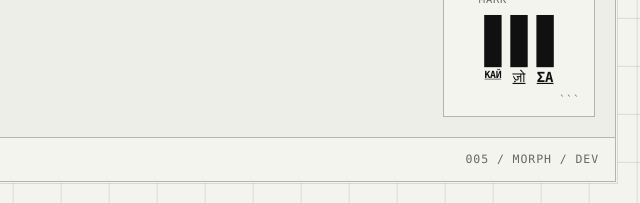
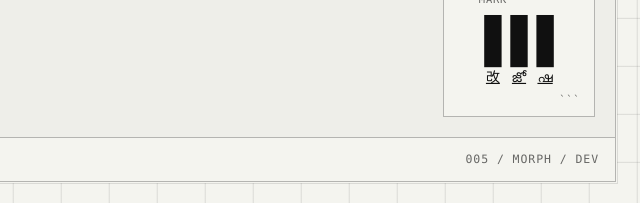
Before and after one commit to Kaizosha/morph-web, a plain HTML site: page index.html in a window 1280 px wide. Shown: the part 594-797 px from the top of the page, 640-1280 px from the left. Drawn offline with Linux system fonts and the light colour scheme.

Commit message:
Restrict logo animation to Indian and Japanese languages

```diff
--- a/assets/scripts/brand-language-intro.js
+++ b/assets/scripts/brand-language-intro.js
@@ -12,49 +12,31 @@
 
   const reduceMotion = window.matchMedia("(prefers-reduced-motion: reduce)");
   const renderings = Object.freeze([
-    rendering("ja-latn", "Latn", "ja", "ja-Latn", ["KAI", "ZŌ", "SHA"]),
-    rendering("ja-ipa", "Latn", "ja", "ja-fonipa", ["kai", "zoː", "ɕa"]),
-    rendering("ja-hira", "Hira", "ja", "ja-Hira", ["かい", "ぞう", "しゃ"]),
-    rendering("ja-kana", "Kana", "ja", "ja-Kana", ["カイ", "ゾー", "シャ"]),
-    rendering("ko-hang", "Hang", "ko", "ko-Hang", ["카이", "조", "샤"]),
-    rendering("ru-cyrl", "Cyrl", "ru", "ru-Cyrl", ["КАЙ", "ДЗО", "ША"]),
-    rendering("sr-cyrl", "Cyrl", "sr", "sr-Cyrl", ["КАЈ", "ЗО", "ША"]),
-    rendering("mn-cyrl", "Cyrl", "mn", "mn-Cyrl", ["КАЙ", "ЗОО", "ША"]),
-    rendering("ckb-arab", "Arab", "ckb", "ckb-Arab", ["کای", "زۆ", "شا"], "rtl"),
-    rendering("he-hebr", "Hebr", "he", "he-Hebr", ["קַאי", "זוֹ", "שַׁה"], "rtl"),
-    rendering("yi-hebr", "Hebr", "yi", "yi-Hebr", ["קײַ", "זאָ", "שאַ"], "rtl"),
-    rendering("syr-syrc", "Syrc", "syr", "syr-Syrc", ["ܟܲܝ", "ܙܳ", "ܫܲ"], "rtl"),
-    rendering("hi-deva", "Deva", "hi", "hi-Deva", ["काइ", "ज़ो", "शा"]),
-    rendering("bn-beng", "Beng", "bn", "bn-Beng", ["কাই", "জ়ো", "শা"]),
-    rendering("pa-guru", "Guru", "pa", "pa-Guru", ["ਕਾਇ", "ਜ਼ੋ", "ਸ਼ਾ"]),
-    rendering("gu-gujr", "Gujr", "gu", "gu-Gujr", ["કાઇ", "ઝો", "શા"]),
-    rendering("or-orya", "Orya", "or", "or-Orya", ["କାଇ", "ଜୋ", "ଶା"]),
-    rendering("ta-taml", "Taml", "ta", "ta-Taml", ["கை", "ஜோ", "ஷ"]),
-    rendering("te-telu", "Telu", "te", "te-Telu", ["కై", "జో", "ష"]),
-    rendering("kn-knda", "Knda", "kn", "kn-Knda", ["ಕೈ", "ಜೋ", "ಶ"]),
-    rendering("ml-mlym", "Mlym", "ml", "ml-Mlym", ["കൈ", "സോ", "ഷ"]),
-    rendering("si-sinh", "Sinh", "si", "si-Sinh", ["කයි", "සෝ", "ෂ"]),
-    rendering("th-thai", "Thai", "th", "th-Thai", ["ไค", "โซ", "ฉะ"]),
-    rendering("lo-laoo", "Laoo", "lo", "lo-Laoo", ["ໄກ", "ໂຊ", "ຊະ"]),
-    rendering("ka-geor", "Geor", "ka", "ka-Geor", ["კაი", "ზო", "შა"]),
-    rendering("hy-armn", "Armn", "hy", "hy-Armn", ["ԿԱՅ", "ԶՈ", "ՇԱ"]),
-    rendering("el-grek", "Grek", "el", "el-Grek", ["ΚΑΪ", "ΖΟ", "ΣΑ"]),
-    rendering("am-ethi", "Ethi", "am", "am-Ethi", ["ካይ", "ዞ", "ሻ"]),
-    rendering("dv-thaa", "Thaa", "dv", "dv-Thaa", ["ކައި", "ޒޯ", "ޝަ"], "rtl"),
-    rendering("zh-bopo", "Bopo", "zh", "zh-Bopo", ["ㄎㄞ", "ㄗㄛ", "ㄕㄚ"]),
-    rendering("zh-hans", "Hans", "zh", "zh-Hans", ["凯", "邹", "沙"]),
-    rendering("zh-hant", "Hant", "zh", "zh-Hant", ["凱", "鄒", "沙"]),
-    rendering("bo-tibt", "Tibt", "bo", "bo-Tibt", ["ཀཻ", "ཟོ", "ཤ"]),
-    rendering("nqo-nkoo", "Nkoo", "nqo", "nqo-Nkoo", ["ߞߊߌ", "ߖ߭ߏ", "ߛ߭ߊ"], "rtl"),
-    rendering("zgh-tfng", "Tfng", "zgh", "zgh-Tfng", ["ⴽⴰⵉ", "ⵣⵧ", "ⵛⴰ"]),
-    rendering("eo-latn", "Latn", "eo", "eo-Latn", ["KAJ", "ZO", "ŜA"]),
-    rendering("cs-latn", "Latn", "cs", "cs-Latn", ["KAJ", "ZÓ", "ŠA"]),
-    rendering("hu-latn", "Latn", "hu", "hu-Latn", ["KAJ", "ZÓ", "SA"]),
-    rendering("tr-latn", "Latn", "tr", "tr-Latn", ["KAY", "ZO", "ŞA"]),
-    rendering("ro-latn", "Latn", "ro", "ro-Latn", ["CAI", "ZO", "ȘA"]),
-    rendering("pl-latn", "Latn", "pl", "pl-Latn", ["KAJ", "ZO", "SZA"]),
-    rendering("sq-latn", "Latn", "sq", "sq-Latn", ["KAJ", "ZO", "SHA"]),
-    rendering("en-brai", "Brai", "en", "en-Brai", ["⠅⠁⠊", "⠵⠕", "⠎⠓⠁"]),
+    rendering("as-beng", "Beng", "as", "as-Beng-IN", ["কাই", "জো", "শা"]),
+    rendering("bn-beng", "Beng", "bn", "bn-Beng-IN", ["কাই", "জ়ো", "শা"]),
+    rendering("brx-deva", "Deva", "brx", "brx-Deva-IN", ["काइ", "जो", "सा"]),
+    rendering("doi-deva", "Deva", "doi", "doi-Deva-IN", ["काइ", "ज़ो", "शा"]),
+    rendering("gu-gujr", "Gujr", "gu", "gu-Gujr-IN", ["કાઇ", "ઝો", "શા"]),
+    rendering("hi-deva", "Deva", "hi", "hi-Deva-IN", ["काइ", "ज़ो", "शा"]),
+    rendering("kn-knda", "Knda", "kn", "kn-Knda-IN", ["ಕೈ", "ಜೋ", "ಶ"]),
+    rendering("ks-arab", "Arab", "ks", "ks-Arab-IN", ["کای", "زو", "شا"], "rtl"),
+    rendering("kok-deva", "Deva", "kok", "kok-Deva-IN", ["काइ", "ज़ो", "शा"]),
+    rendering("ml-mlym", "Mlym", "ml", "ml-Mlym-IN", ["കൈ", "സോ", "ഷ"]),
+    rendering("mni-mtei", "Mtei", "mni", "mni-Mtei-IN", ["ꯀꯩ", "ꯖꯣ", "ꯁꯥ"]),
+    rendering("mr-deva", "Deva", "mr", "mr-Deva-IN", ["काइ", "झो", "शा"]),
+    rendering("mai-deva", "Deva", "mai", "mai-Deva-IN", ["काइ", "जो", "शा"]),
+    rendering("ne-deva", "Deva", "ne", "ne-Deva-IN", ["काइ", "जो", "शा"]),
+    rendering("or-orya", "Orya", "or", "or-Orya-IN", ["କାଇ", "ଜୋ", "ଶା"]),
+    rendering("pa-guru", "Guru", "pa", "pa-Guru-IN", ["ਕਾਇ", "ਜ਼ੋ", "ਸ਼ਾ"]),
+    rendering("sa-deva", "Deva", "sa", "sa-Deva-IN", ["कै", "जो", "शा"]),
+    rendering("sat-olck", "Olck", "sat", "sat-Olck-IN", ["ᱠᱟᱭ", "ᱡᱳ", "ᱥᱟ"]),
+    rendering("sd-arab", "Arab", "sd", "sd-Arab-IN", ["ڪائي", "زو", "شا"], "rtl"),
+    rendering("ta-taml", "Taml", "ta", "ta-Taml-IN", ["கை", "ஜோ", "ஷ"]),
+    rendering("te-telu", "Telu", "te", "te-Telu-IN", ["కై", "జో", "ష"]),
+    rendering("ur-arab", "Arab", "ur", "ur-Arab-IN", ["کائی", "زو", "شا"], "rtl"),
+    rendering("ja-hira", "Hira", "ja", "ja-Hira-JP", ["かい", "ぞう", "しゃ"]),
+    rendering("ja-kana", "Kana", "ja", "ja-Kana-JP", ["カイ", "ゾー", "シャ"]),
+    rendering("ja-jpan", "Jpan", "ja", "ja-Jpan-JP", ["改", "造", "社"]),
   ]);
 
   const initialStagger = 110;
--- a/index.html
+++ b/index.html
@@ -58,7 +58,7 @@
     <link rel="stylesheet" href="/assets/styles/markdown.css?v=20260821-product-bars-v4">
     <link rel="stylesheet" href="/assets/styles/product-continuation.css?v=20260821-seamless-handoff-v2">
     <script src="/assets/scripts/site-motion.js?v=20260818-dynamic-grid" defer></script>
-    <script src="/assets/scripts/brand-language-intro.js?v=20260830-motion-pause-43" defer></script>
+    <script src="/assets/scripts/brand-language-intro.js?v=20260831-india-japan-25" defer></script>
   </head>
   <body data-page-family="directory" data-page="morph">
     <a class="skip-link" href="#product-detail">Skip to Morph details</a>
```
Also changed, not shown: 2 other files.
